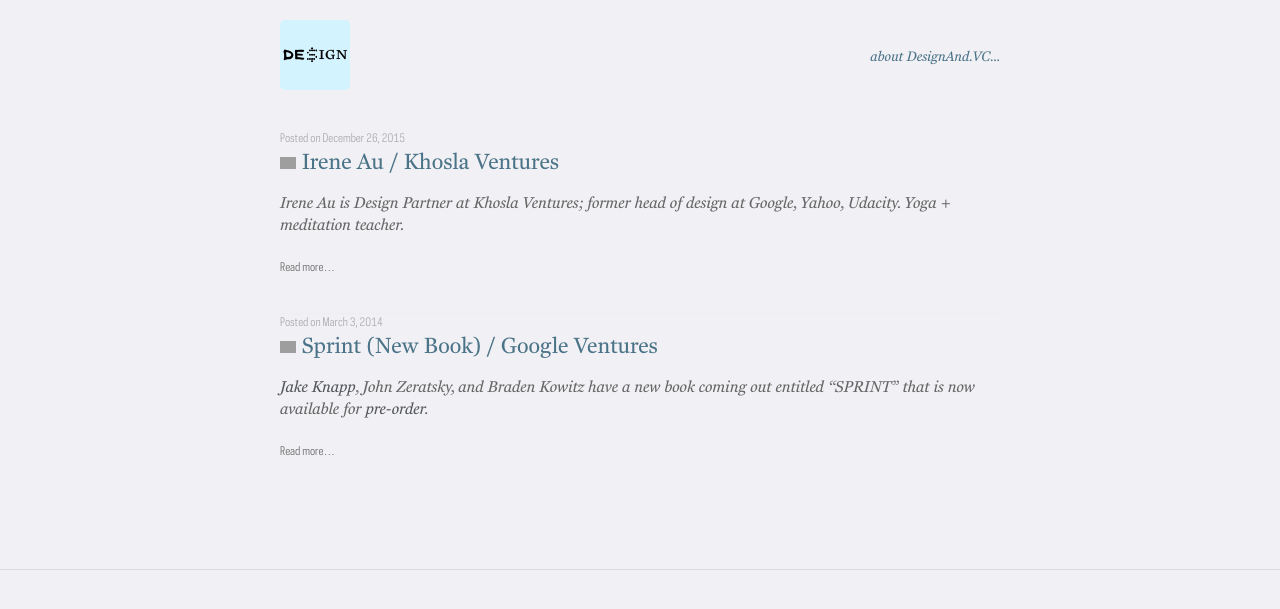
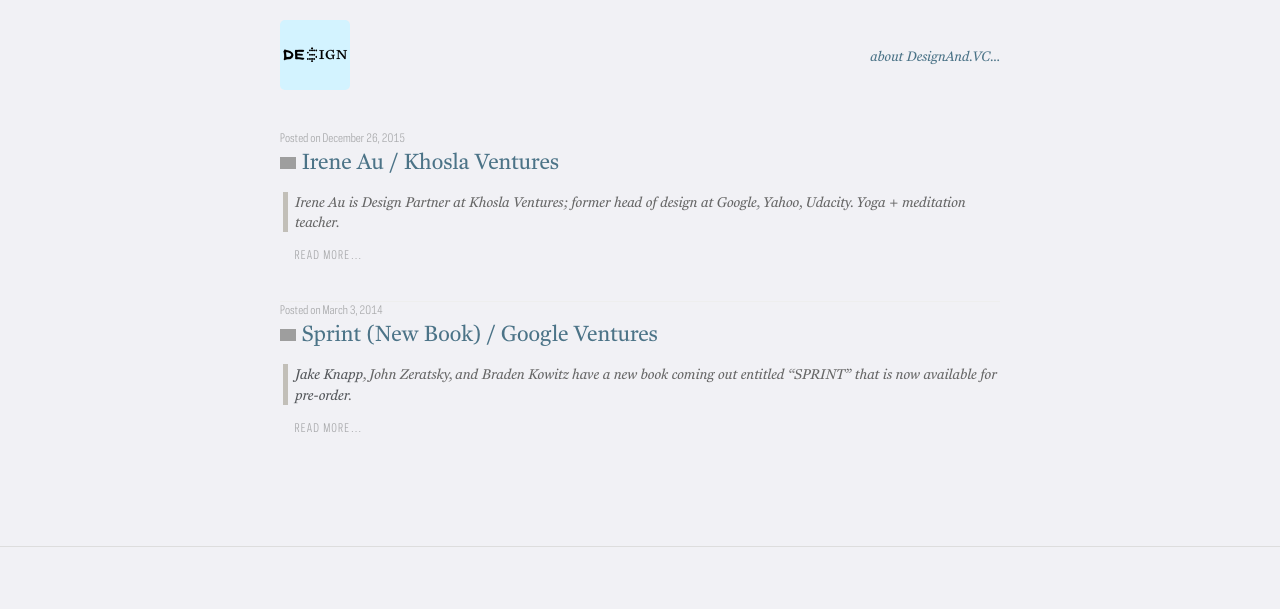
Before and after one commit to DesignAnd-VC/designand-vc.github.io, a Jekyll site: the page built from index.html, in a window 1280 px wide. Shown: the top 609 px of the page. Built offline with Jekyll 4.4.1, drawn with Linux system fonts in a browser that asks for light colours; Markdown is read by kramdown in place of the engine named in the settings; grey boxes are pictures that could not be loaded.

Commit message:
new stuff 2

```diff
--- a/_layouts/post.html
+++ b/_layouts/post.html
@@ -3,6 +3,7 @@ layout: default
 ---
 
 <article class="post">
+  <div class="mytweet">{{ page.mytweet }}</div>
   <div class="date">
     Posted on {{ page.date | date: "%B %e, %Y" }}
   </div>
--- a/index.html
+++ b/index.html
@@ -9,7 +9,7 @@ layout: default
         Posted on {{ post.date | date: "%B %e, %Y" }}
       </div>
       <h1><a href="{{ site.baseurl }}{{ post.url }}">{{post.iconimg}} {{ post.title }}</a></h1>
-      <div class="entry">
+      <div class="entry-excerpt">
         <i>{{ post.excerpt }}</i>
       </div>
       <a href="{{ site.baseurl }}{{ post.url }}" class="read-more">Read more&#8230;</a>
--- a/style.scss
+++ b/style.scss
@@ -132,6 +132,16 @@ img {
   padding: 0;
 }
 
+.entry-excerpt {
+  font-family: $fenway;
+  font-size: .9rem;
+  color: $gray;
+  margin: 0em 0 -.5em .2em;
+  padding: 0 0 0 .5em;
+  border-style: solid;
+  border-left-width: thick;
+  border-left-color: $coolgray4;
+}
 // Specify the color of the selection
 ::-moz-selection {
   color: $black;
@@ -201,6 +211,10 @@ img {
     display: block;
     margin: 0 auto;
   }
+}
+
+.mytweet {
+  margin-bottom: 9px;
 }
 
 .about-type {
@@ -287,8 +301,11 @@ nav {
     }
 
   .read-more {
-    color: $gray;
+    color: $coolgray6;
+    text-transform:uppercase;
     font-size: .7rem;
+    letter-spacing: .1em;
+    margin: 0em 0 0em 1.3em;
   }
 }
 
```
Also changed, not shown: _posts/2014-3-3-Hello-World.md (+1 -0 lines), _posts/2015-12-26-New-Thinking.md (+1 -0 lines), 5 other files.
